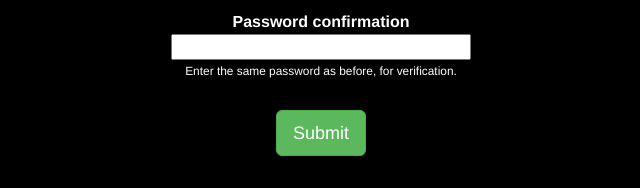
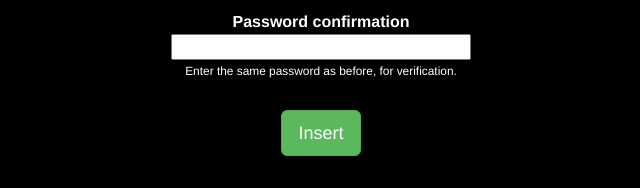
Before and after one commit to FloraMoses/Messages, a Django app: template templates/messaging/reply_form.html in a window 1280 px wide. Shown: the part 612-800 px from the top of the page, without its empty margins (374-1014 px from the left). Run offline with Django 3.2, Linux system fonts and the light colour scheme; the template is opened without the code that fills it: values that come from a table or form of the project are taken from there, others are empty; some libraries are stand-ins or nearby versions.

Commit message:
Updated the form pages

```diff
--- a/templates/messaging/category_form.html
+++ b/templates/messaging/category_form.html
@@ -52,7 +52,7 @@
         {% endfor %}
     </fieldset>
     <div class="form-actions">
-        <button type="submit" class="btn btn-lg btn-success" >Submit</button>
+        <button type="submit" class="btn btn-lg btn-success" >Insert</button>
     </div>
 </form>
 </div>
--- a/templates/messaging/message_form.html
+++ b/templates/messaging/message_form.html
@@ -52,7 +52,7 @@
         {% endfor %}
     </fieldset>
     <div class="form-actions">
-        <button type="submit" class="btn btn-lg btn-success" >Submit</button>
+        <button type="submit" class="btn btn-lg btn-success" >Insert</button>
     </div>
 </form>
 </div>
--- a/templates/messaging/reply_form.html
+++ b/templates/messaging/reply_form.html
@@ -52,7 +52,7 @@
         {% endfor %}
     </fieldset>
     <div class="form-actions">
-        <button type="submit" class="btn btn-lg btn-success" >Submit</button>
+        <button type="submit" class="btn btn-lg btn-success" >Insert</button>
     </div>
 </form>
 </div>
```
